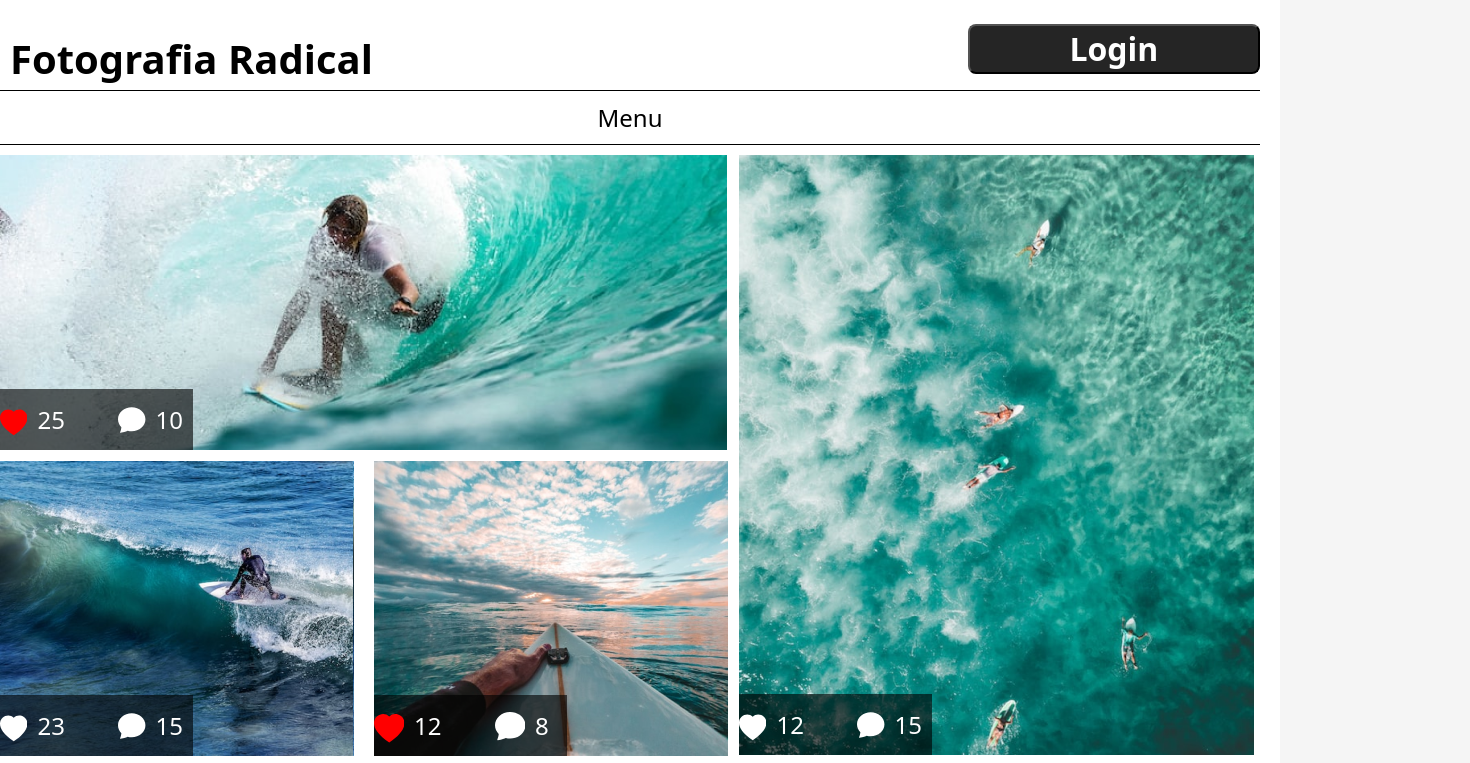
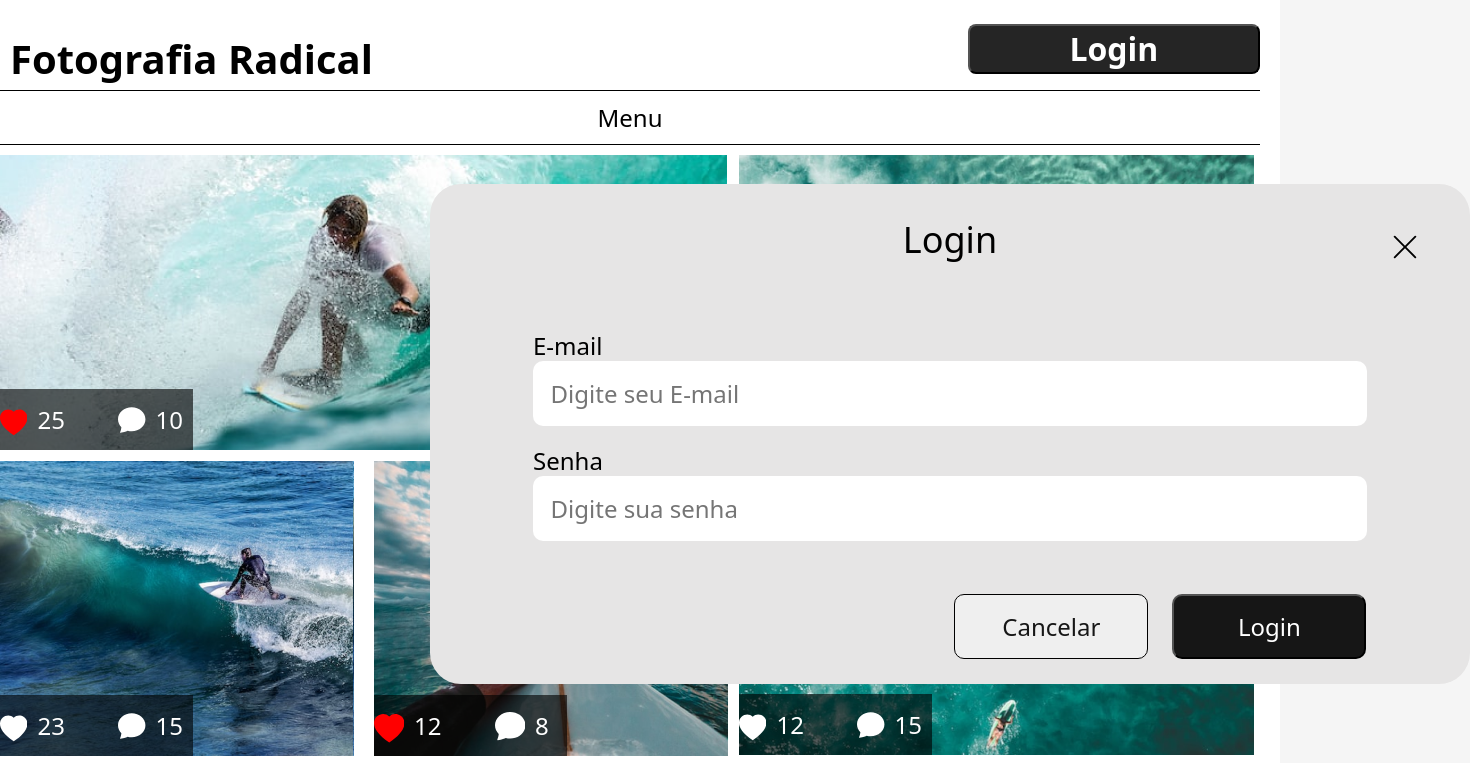
Before and after one commit to Elliasx/atividadeAvaliativa04, a plain HTML site: page index.html in a window 1280 px wide. Both pictures are taken after a click on the button "Login". Shown: the top 763 px of the page, 1470 px wide, since content can reach past the window. Drawn offline with Linux system fonts and the light colour scheme.

Commit message:
projeto quase finalizado

```diff
--- a/css/style.css
+++ b/css/style.css
@@ -44,6 +44,8 @@ body{
     font-weight: bold;
     font-size: 32px;
     line-height: 125.9%;
+
+    cursor: pointer;
 }
 .nav{
     height: 55px;
@@ -263,13 +265,154 @@ body{
     line-height: 125.9%;
 }
 
-/* Animação do formulário */
+/* FORMULÁRIO DO BTN "LOGIN" */
 
-@keyframes fade {
+.formulario{
+    height: 500px;
+    width: 1040px;
+
+    position: absolute;
+    left: 430px;
+    top: 184px;
+
+    background-color: #E6E5E5;
+    border-radius: 31px;
+
+    display: none;
+
+    /* ANIMAÇÃO DO FORMULÁRIO*/
+
+    animation: animate;
+    animation-duration: 800ms;
+}
+@keyframes animate {
+    from{
+        opacity: 1;
+    }
     from{
         opacity: 0;
     }
-    to{
-        opacity: 1;
-    }
 }
+.titulo-formulario{
+    /* border: 2px solid blue; */
+    text-align: center;
+    margin-top: 33px;
+
+    font-family: system-ui, -apple-system, BlinkMacSystemFont, 'Segoe UI', Roboto, Oxygen, Ubuntu, Cantarell, 'Open Sans', 'Helvetica Neue', sans-serif;
+    font-style: normal;
+    font-weight: 400;
+    font-size: 36px;
+    line-height: 125.9%;
+}
+.fechar-formulario{
+    /* border: 2px solid red; */
+    position: absolute;
+    left: 60rem;
+    top: 3rem;
+
+
+    float: right;
+    cursor: pointer;
+
+    animation: animate1;
+    animation-duration: 800ms;
+}
+.form{
+    /* border: 2px solid red; */
+    width: 100%;
+
+    display: flex;
+    justify-content: center;
+    align-items: center;
+    flex-direction: column;
+}
+.input-email{
+    display: flex;
+    flex-direction: column;
+
+    margin-top: 69px;
+    margin-bottom: 20px;
+}
+.input-email label{
+    font-family: system-ui, -apple-system, BlinkMacSystemFont, 'Segoe UI', Roboto, Oxygen, Ubuntu, Cantarell, 'Open Sans', 'Helvetica Neue', sans-serif;
+    font-style: normal;
+    font-weight: 400;
+    font-size: 24px;
+    line-height: 125.9%;
+}
+.input-email input{
+    height: 65px;
+    width: 834px;
+    padding: 1.1rem;
+
+    border: none;
+    border-radius: 10px;
+
+    font-family: system-ui, -apple-system, BlinkMacSystemFont, 'Segoe UI', Roboto, Oxygen, Ubuntu, Cantarell, 'Open Sans', 'Helvetica Neue', sans-serif;
+    font-style: normal;
+    font-weight: 400;
+    font-size: 24px;
+    line-height: 125.9%;
+}
+
+.input-senha{
+    display: flex;
+    flex-direction: column;
+
+    margin-bottom: 53px;
+}
+.input-senha label{
+    font-family: system-ui, -apple-system, BlinkMacSystemFont, 'Segoe UI', Roboto, Oxygen, Ubuntu, Cantarell, 'Open Sans', 'Helvetica Neue', sans-serif;
+    font-style: normal;
+    font-weight: 400;
+    font-size: 24px;
+    line-height: 125.9%;
+}
+.input-senha input{
+    height: 65px;
+    width: 834px;
+    padding: 1.1rem;
+
+    border: none;
+    border-radius: 10px;
+
+    font-family: system-ui, -apple-system, BlinkMacSystemFont, 'Segoe UI', Roboto, Oxygen, Ubuntu, Cantarell, 'Open Sans', 'Helvetica Neue', sans-serif;
+    font-style: normal;
+    font-weight: 400;
+    font-size: 24px;
+    line-height: 125.9%;
+}
+.btns{
+    margin-left: 26.3rem;
+}
+.btn-cancelar{
+    width: 194px;
+    height: 65px;
+    margin-right: 20px;
+
+    color: #161616;
+    border: 1px solid black;
+    border-radius: 10px;
+    cursor: pointer;
+
+    font-family: system-ui, -apple-system, BlinkMacSystemFont, 'Segoe UI', Roboto, Oxygen, Ubuntu, Cantarell, 'Open Sans', 'Helvetica Neue', sans-serif;
+    font-style: normal;
+    font-weight: 400;
+    font-size: 24px;
+    line-height: 125.9%;
+}
+.btn-login{
+    width: 194px;
+    height: 65px;
+
+    color: #fff;
+    background-color: #161616;
+    border-radius: 10px;
+    cursor: pointer;
+
+    font-family: system-ui, -apple-system, BlinkMacSystemFont, 'Segoe UI', Roboto, Oxygen, Ubuntu, Cantarell, 'Open Sans', 'Helvetica Neue', sans-serif;
+    font-style: normal;
+    font-weight: 400;
+    font-size: 24px;
+    line-height: 125.9%;
+}
--- a/index.html
+++ b/index.html
@@ -11,7 +11,7 @@
     <div class="container">
         <header class="header">
             <h1 class="titulo">Fotografia Radical</h1>
-            <button type="submit" class="botao-login">Login</button>
+            <button onclick="acao()" type="menu" class="botao-login">Login</button>
         </header>
 
         <nav class="nav">
@@ -193,6 +193,33 @@
             <p>Copyright - 2022</p>
           </section>
         </footer>
+
+        <div class="formulario">
+          <h2 class="titulo-formulario">Login</h2>
+
+          <form action="#" class="form">
+            <div class="input-email">
+              <label for="email">E-mail</label>
+              <input type="email" class="email" id="email" required minlength="15" placeholder="Digite seu E-mail">
+            </div>
+
+            <div class="input-senha">
+              <label for="password">Senha</label>
+              <input type="password" name="password" id="password" required minlength="8" placeholder="Digite sua senha">
+            </div>
+
+            <div class="btns">
+              <button onclick="fechar()" type="button" class="btn-cancelar">Cancelar</button>
+              <button type="submit" class="btn-login">Login</button>
+            </div>
+          </form>
+
+          <div onclick="fechar()" class="fechar-formulario">
+            <svg xmlns="http://www.w3.org/2000/svg" width="30" height="30" fill="black" class="bibi-x-lg" viewBox="0 0 16 16">
+              <path d="M2.146 2.854a.5.5 0 1 1 .708-.708L8 7.293l5.146-5.147a.5.5 0 0 1 .708.708L8.707 8l5.147 5.146a.5.5 0 0 1-.708.708L8 8.707l-5.146 5.147a.5.5 0 0 1-.708-.708L7.293 8 2.146 2.854Z"/>
+            </svg>
+          </div>
+        </div>
     </div>
 
     <script src="js/script.js"></script>
--- a/js/script.js
+++ b/js/script.js
@@ -0,0 +1,10 @@
+function acao(){
+    let formulario = document.querySelector('.formulario')
+
+    formulario.style.display = 'block';
+}
+function fechar(){
+    let formulario = document.querySelector('.formulario')
+
+    formulario.style.display = 'none';
+}
```
